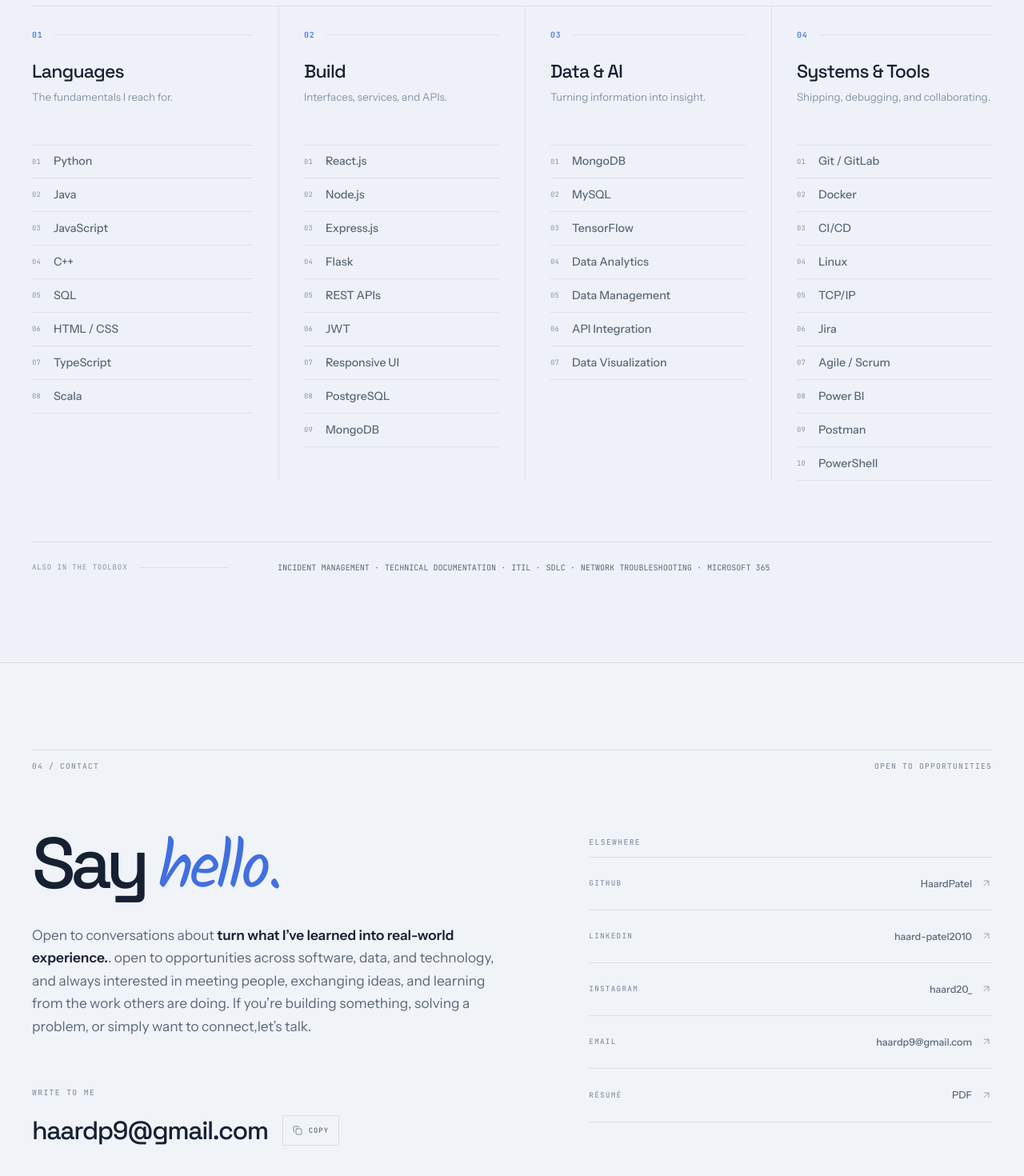
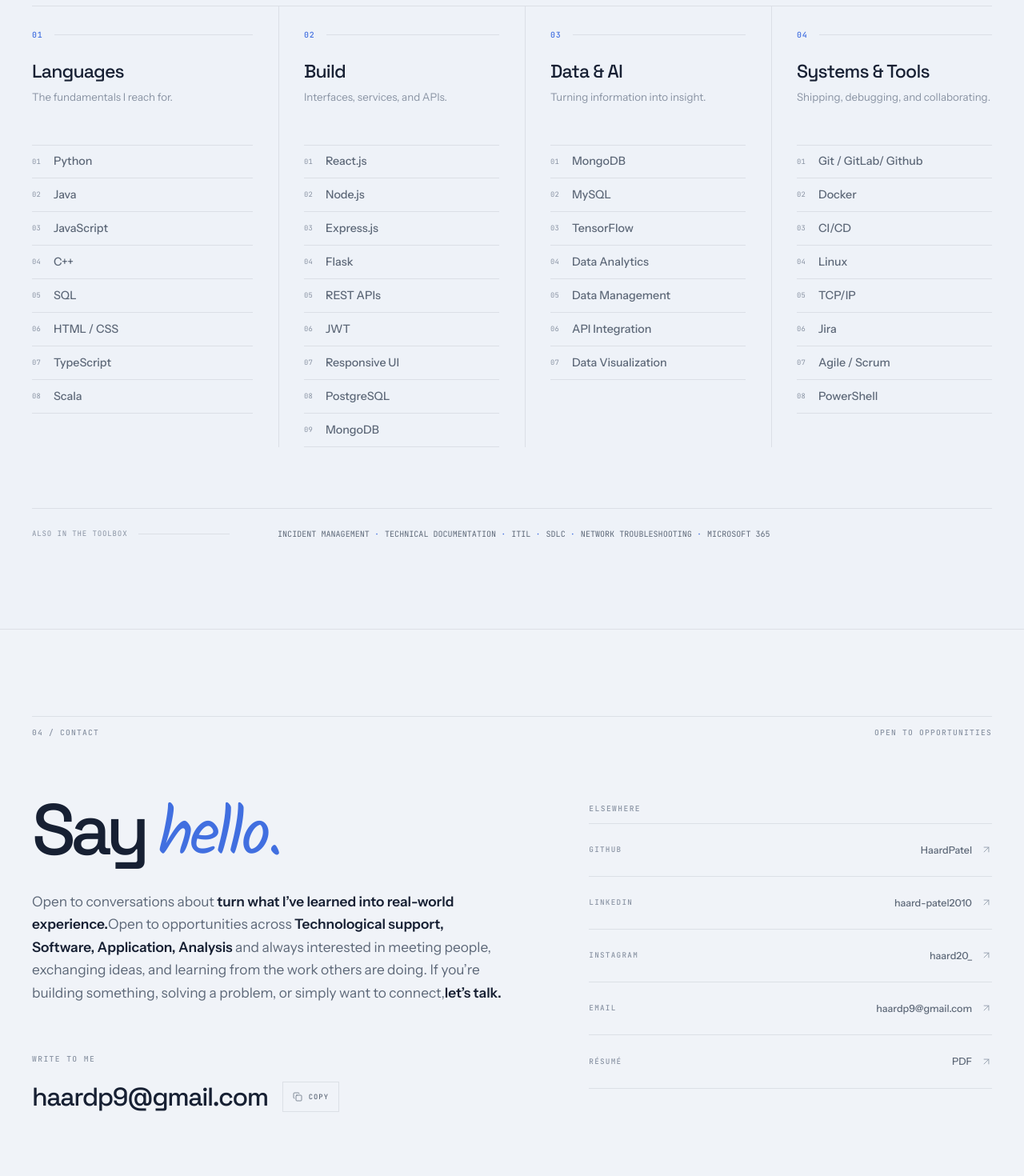
Before and after one commit to Haard-Patel/HAARD-PORTFOLIO, a React (Vite) app: page / in a window 1280 px wide. Shown: the part 5131-6601 px from the top of the page at 80% size. Built offline with nearby package versions, Linux system fonts and the light colour scheme.

Commit message:
Context fixes.

```diff
--- a/src/components/Contact/Contact.jsx
+++ b/src/components/Contact/Contact.jsx
@@ -6,7 +6,7 @@ const contactLinks = [
   {
     label: "GITHUB",
     value: "HaardPatel",
-    href: "https://github.com/HaardPatel",
+    href: "https://github.com/Haard-Patel",
   },
   {
     label: "LINKEDIN",
@@ -65,12 +65,12 @@ function Contact() {
 
             <p className="contact-description">
               Open to conversations about{" "}
-              <strong>turn what I’ve learned into real-world experience.</strong>.
-              open to opportunities across software, data, and technology,
+              <strong>turn what I’ve learned into real-world experience.</strong>
+              Open to opportunities across <strong>Technological support, Software, Application, Analysis  </strong>
               and always interested in meeting people, exchanging ideas,
               and learning from the work others are doing.
               If you’re building something, solving a problem, or simply want to connect,
-              <em>let’s talk.</em>
+              <strong>let’s talk.</strong>
             </p>
 
             <div className="contact-email-block">
--- a/src/components/Toolkit/Toolkit.jsx
+++ b/src/components/Toolkit/Toolkit.jsx
@@ -51,15 +51,13 @@ const toolkitColumns = [
     title: "Systems & Tools",
     description: "Shipping, debugging, and collaborating.",
     items: [
-      "Git / GitLab",
+      "Git / GitLab/ Github",
       "Docker",
       "CI/CD",
       "Linux",
       "TCP/IP",
       "Jira",
       "Agile / Scrum",
-      "Power BI",
-      "Postman",
       "PowerShell",
         ],
   },
```
